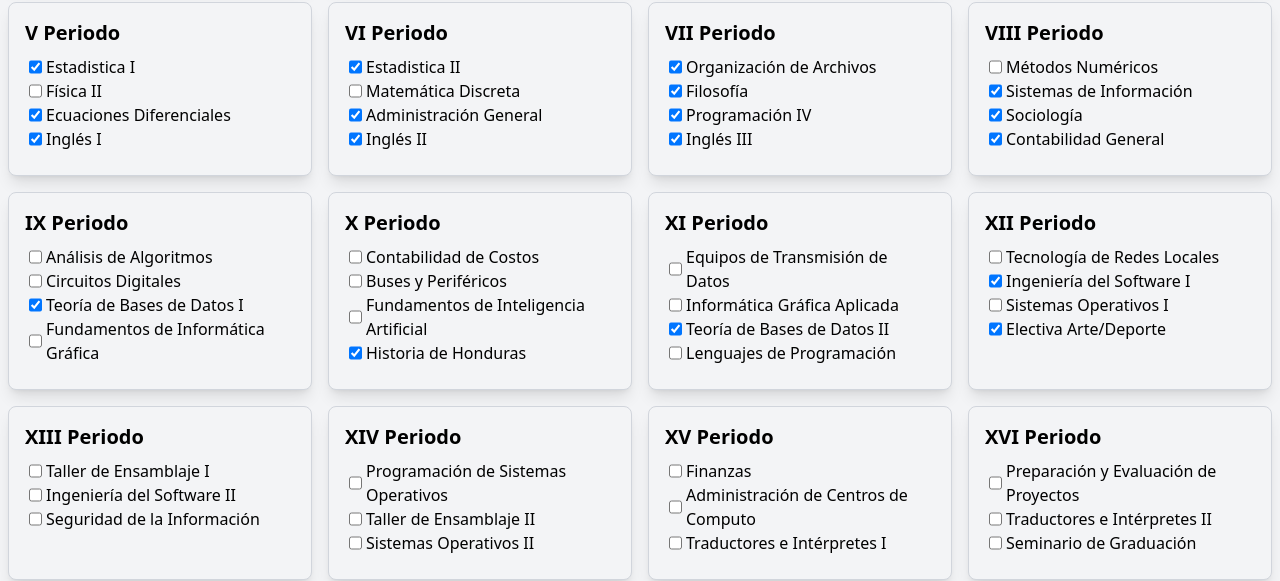
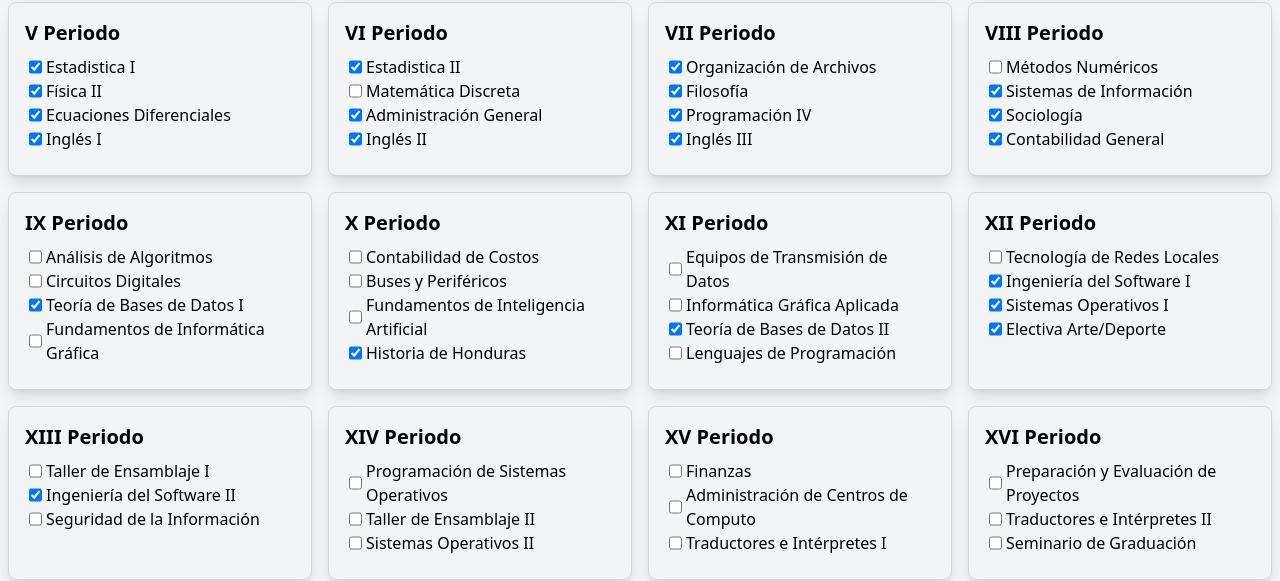
Before and after one commit to itomejiacastillo/portafolio-tailwind, a website: page plan-de-estudios.html in a window 1280 px wide. Shown: the part 568-1149 px from the top of the page. Drawn offline with nearby package versions, Linux system fonts and the light colour scheme.

Commit message:
PERIODO 4 2025

```diff
--- a/plan-de-estudios.html
+++ b/plan-de-estudios.html
@@ -101,7 +101,7 @@
     <div class="w-full h-full max-w-sm border border-gray-300 p-4 pb-6 text-base rounded-lg shadow-lg bg-gray-100">
         <h2 class="font-bold text-xl mb-2">V Periodo</h2>
         <p class="flex"><input checked class="inline mx-1" type="checkbox">Estadistica I</p>
-        <p class="flex"><input class="inline mx-1" type="checkbox">Física II</p>
+        <p class="flex"><input checked class="inline mx-1" type="checkbox">Física II</p>
         <p class="flex"><input checked class="inline mx-1" type="checkbox">Ecuaciones Diferenciales</p>
         <p class="flex"><input checked class="inline mx-1" type="checkbox">Inglés I</p>
     </div>
@@ -151,13 +151,13 @@
         <h2 class="font-bold text-xl mb-2">XII Periodo</h2>
         <p class="flex"><input class="inline mx-1" type="checkbox">Tecnología de Redes Locales</p>
         <p class="flex"><input checked class="inline mx-1" type="checkbox">Ingeniería del Software I</p>
-        <p class="flex"><input class="inline mx-1" type="checkbox">Sistemas Operativos I</p>
+        <p class="flex"><input checked class="inline mx-1" type="checkbox">Sistemas Operativos I</p>
         <p class="flex"><input checked class="inline mx-1" type="checkbox">Electiva Arte/Deporte</p>
     </div>
     <div class="w-full h-full max-w-sm border border-gray-300 p-4 pb-6 text-base rounded-lg shadow-lg bg-gray-100">
         <h2 class="font-bold text-xl mb-2">XIII Periodo</h2>
         <p class="flex"><input class="inline mx-1" type="checkbox">Taller de Ensamblaje I</p>
-        <p class="flex"><input class="inline mx-1" type="checkbox">Ingeniería del Software II</p>
+        <p class="flex"><input checked class="inline mx-1" type="checkbox">Ingeniería del Software II</p>
         <p class="flex"><input class="inline mx-1" type="checkbox">Seguridad de la Información</p>
     </div>
     <div class="w-full h-full max-w-sm border border-gray-300 p-4 pb-6 text-base rounded-lg shadow-lg bg-gray-100">
```
